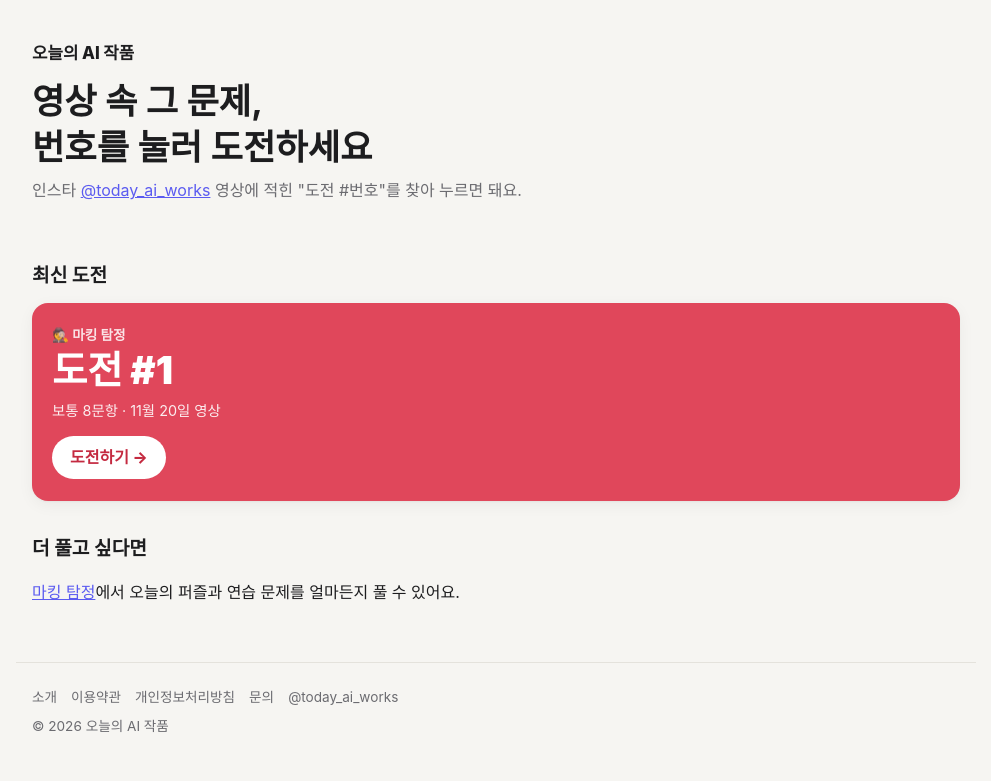
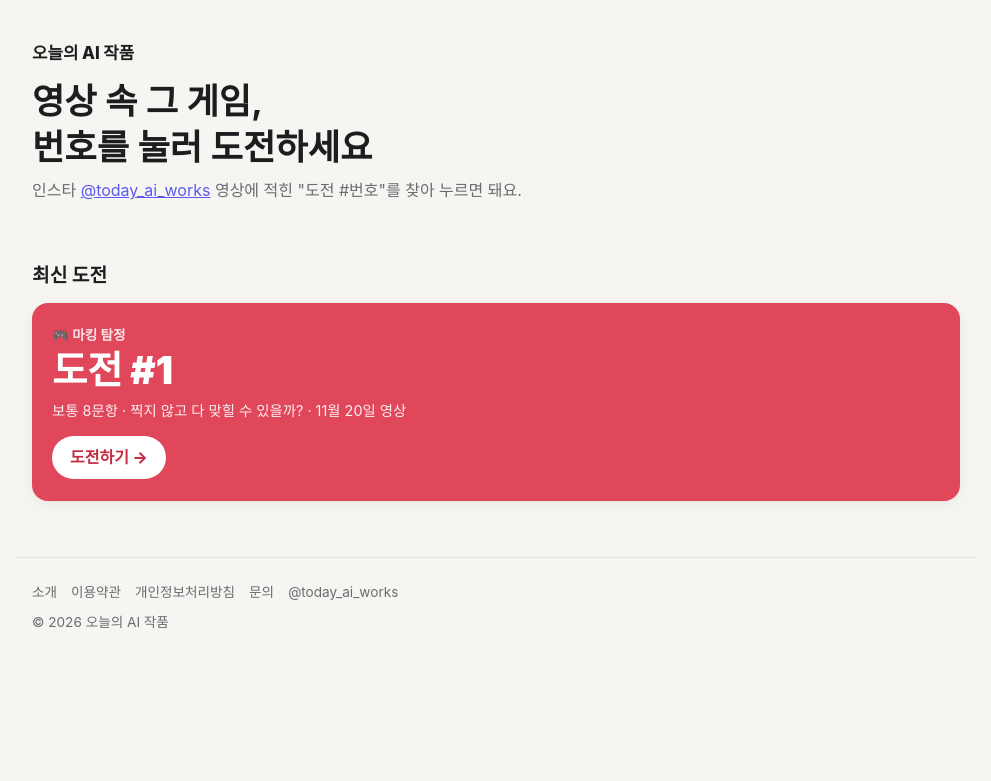
Before and after one commit to today-ai-works/site, a plain HTML site: page challenge/index.html in a window 1280 px wide. Shown: the whole page, without its empty margins (144-1135 px from the left). Drawn offline with Linux system fonts and the light colour scheme; a web font is replaced by a local one.

Commit message:
도전 목록을 사이트 공통으로: 새 게임마다 도전 #번호
- assets/challenges.js: 도전 번호 = 새 게임의 인스타 업로드 영상 1개 (게임 이름 · 주소 · 날짜 · 한 줄 설명)
- 홈 카드와 /challenge/가 어느 게임이든 보여 주도록 변경, 마킹 탐정은 자기 게임 것만 읽음

Co-Authored-By: Claude Opus 5.5 <noreply@anthropic.com>

```diff
--- /dev/null
+++ b/assets/challenges.js
@@ -0,0 +1,17 @@
+// 도전 목록: 새 게임(작품)을 낼 때마다 인스타 업로드 영상 1개 = 도전 번호 1개.
+// 홈 맨 위 카드(가장 큰 번호)와 /challenge/ 목록이 이 파일을 읽는다.
+// 새 게임을 올리면 맨 아래에 한 줄 추가한다. 한 번 올린 번호는 바꾸지 않는다.
+//
+// no: 도전 번호 (영상에 적힌 번호)  game: 게임 이름  url: 누르면 갈 주소
+// date: 영상 날짜  desc: 카드에 보일 한 줄
+// puzzle: (게임마다 필요하면) 영상 속 문제를 고정하는 값. 마킹 탐정은 난이도와 시드
+window.TAW_CHALLENGES = [
+  {
+    no: 1,
+    game: '마킹 탐정',
+    url: '/games/marking-detective/?c=1',
+    date: '2026-11-20',
+    desc: '보통 8문항 · 찍지 않고 다 맞힐 수 있을까?',
+    puzzle: { gameKey: 'marking-detective', level: 'normal', seed: 523 }, // 단서 7개, 매 단계 단서 2~3개를 엮어야 풀림
+  },
+];
--- a/challenge/index.html
+++ b/challenge/index.html
@@ -4,10 +4,10 @@
   <meta charset="UTF-8">
   <meta name="viewport" content="width=device-width, initial-scale=1, viewport-fit=cover">
   <title>영상 속 도전 문제 — 오늘의 AI 작품</title>
-  <meta name="description" content="인스타그램 @today_ai_works 영상에 나온 도전 문제를 직접 풀어 보는 곳. 영상에 적힌 번호를 눌러 시작하세요.">
+  <meta name="description" content="인스타그램 @today_ai_works 영상에 나온 도전 게임을 직접 풀어 보는 곳. 영상에 적힌 번호를 눌러 시작하세요.">
   <meta property="og:type" content="website">
   <meta property="og:title" content="영상 속 도전 문제 — 오늘의 AI 작품">
-  <meta property="og:description" content="영상에서 본 그 문제, 번호를 눌러 바로 도전.">
+  <meta property="og:description" content="영상에서 본 그 게임, 번호를 눌러 바로 도전.">
   <meta property="og:url" content="https://today-ai-works.pages.dev/challenge/">
   <link rel="canonical" href="https://today-ai-works.pages.dev/challenge/">
   <link rel="icon" href="/assets/favicon.svg" type="image/svg+xml">
@@ -61,7 +61,7 @@
 <body>
   <header class="site-header wrap">
     <a class="logo" href="/">오늘의 AI 작품</a>
-    <h1>영상 속 그 문제,<br>번호를 눌러 도전하세요</h1>
+    <h1>영상 속 그 게임,<br>번호를 눌러 도전하세요</h1>
     <p>인스타 <a href="https://www.instagram.com/today_ai_works/" target="_blank" rel="noopener">@today_ai_works</a> 영상에 적힌 "도전 #번호"를 찾아 누르면 돼요.</p>
   </header>
 
@@ -76,10 +76,6 @@
       <ul class="past" id="past"></ul>
     </section>
 
-    <section aria-labelledby="more-title">
-      <div class="section-title"><h2 id="more-title">더 풀고 싶다면</h2></div>
-      <p><a href="/games/marking-detective/">마킹 탐정</a>에서 오늘의 퍼즐과 연습 문제를 얼마든지 풀 수 있어요.</p>
-    </section>
   </main>
 
   <footer class="site-footer wrap">
@@ -93,24 +89,23 @@
     <div>© 2026 오늘의 AI 작품</div>
   </footer>
 
-  <script src="/games/marking-detective/challenges.js"></script>
+  <script src="/assets/challenges.js"></script>
   <script>
   (() => {
     'use strict';
-    const LEVEL_NAMES = { easy: '쉬움 6문항', normal: '보통 8문항', hard: '어려움 10문항' };
-    const list = Object.entries(window.MD_CHALLENGES || {})
-      .map(([no, c]) => ({ no: Number(no), ...c }))
-      .sort((a, b) => b.no - a.no);
-    const link = (no) => `/games/marking-detective/?c=${no}`;
+    // 도전 = 새 게임마다 인스타 영상 1개. 가장 큰 번호가 최신
+    const list = (window.TAW_CHALLENGES || []).slice().sort((a, b) => b.no - a.no);
     const dateText = (d) => {
       const [, m, day] = (d || '').split('-').map(Number);
       return m ? `${m}월 ${day}일` : '';
     };
+    const esc = (s) => String(s || '').replace(/[&<>"]/g, (ch) => ({ '&': '&amp;', '<': '&lt;', '>': '&gt;', '"': '&quot;' })[ch]);
 
-    // 이 브라우저에서 풀어 본 적이 있는지 (기록은 이 기기에만 있음)
-    function statusOf(no) {
+    // 이 브라우저에서 풀어 본 적이 있는지 (게임이 도전 기록을 저장하는 경우만, 기록은 이 기기에만 있음)
+    function statusOf(c) {
+      if (!c.puzzle || !c.puzzle.gameKey) return '';
       try {
-        const s = JSON.parse(localStorage.getItem(`taw:marking-detective:challenge:${no}`) || 'null');
+        const s = JSON.parse(localStorage.getItem(`taw:${c.puzzle.gameKey}:challenge:${c.no}`) || 'null');
         if (s && s.finished) return '✔';
         if (s && Array.isArray(s.marks) && s.marks.some(Boolean)) return '…';
       } catch (e) { /* 저장 공간을 못 써도 목록은 보인다 */ }
@@ -119,19 +114,19 @@
 
     const latestBox = document.getElementById('latest');
     if (!list.length) {
-      latestBox.textContent = '첫 도전 문제를 준비하고 있어요.';
+      latestBox.textContent = '첫 도전을 준비하고 있어요.';
       return;
     }
 
     const [latest, ...past] = list;
     const a = document.createElement('a');
     a.className = 'latest';
-    a.href = link(latest.no);
+    a.href = latest.url;
     a.innerHTML = `
-      <div class="label">🕵️ 마킹 탐정</div>
+      <div class="label">🎮 ${esc(latest.game)}</div>
       <div class="no">도전 #${latest.no}</div>
-      <div class="meta">${LEVEL_NAMES[latest.level] || ''} · ${dateText(latest.date)} 영상</div>
-      <span class="go">${statusOf(latest.no) === '✔' ? '다시 보기' : '도전하기'} →</span>`;
+      <div class="meta">${esc([latest.desc, dateText(latest.date) && `${dateText(latest.date)} 영상`].filter(Boolean).join(' · '))}</div>
+      <span class="go">${statusOf(latest) === '✔' ? '다시 보기' : '도전하기'} →</span>`;
     latestBox.append(a);
 
     if (past.length) {
@@ -139,8 +134,8 @@
       const ul = document.getElementById('past');
       for (const c of past) {
         const li = document.createElement('li');
-        const st = statusOf(c.no);
-        li.innerHTML = `<a href="${link(c.no)}">#${c.no}${st ? `<span class="status">${st}</span>` : ''}<small>${dateText(c.date)}</small></a>`;
+        const st = statusOf(c);
+        li.innerHTML = `<a href="${esc(c.url)}">#${c.no}${st ? `<span class="status">${st}</span>` : ''}<small>${esc(c.game)}<br>${dateText(c.date)}</small></a>`;
         ul.append(li);
       }
     }
--- a/games/marking-detective/challenges.js
+++ /dev/null
@@ -1,6 +0,0 @@
-// 마킹 탐정 도전 퍼즐 목록: 인스타 문제 영상과 1:1로 짝지어진다.
-// 게임 화면(?c=번호)과 도전 모음 페이지(/challenge/)가 함께 읽는다.
-// 한 번 올린 번호는 바꾸지 않는다. 퍼즐 생성 코드를 바꾸면 같은 시드라도 문제가 달라지니 조심.
-window.MD_CHALLENGES = {
-  1: { level: 'normal', seed: 523, date: '2026-11-20' }, // 단서 7개, 매 단계 단서 2~3개를 엮어야 풀림
-};
```
Also changed, not shown: games/marking-detective/index.html (+5 -3 lines), index.html (+10 -10 lines).
